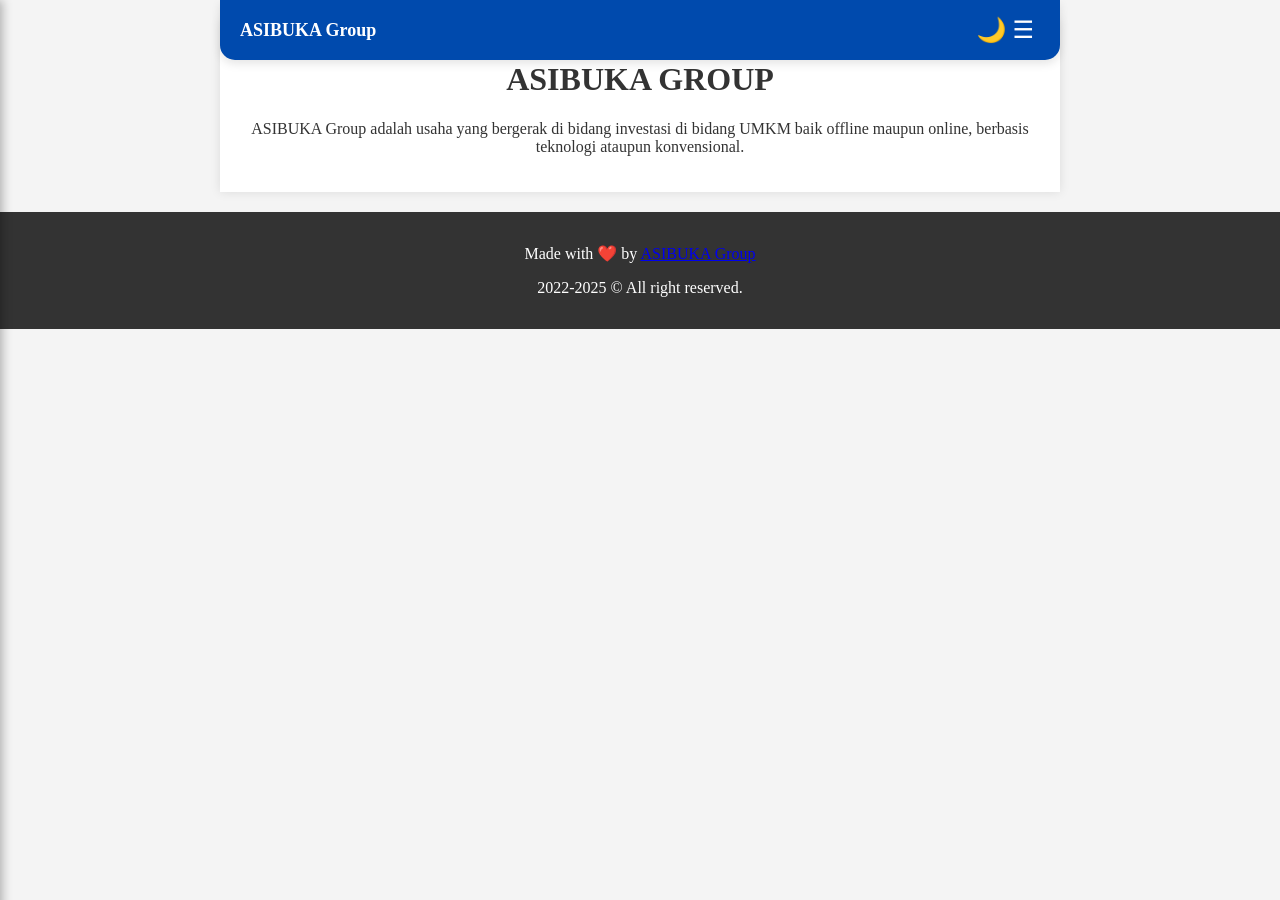
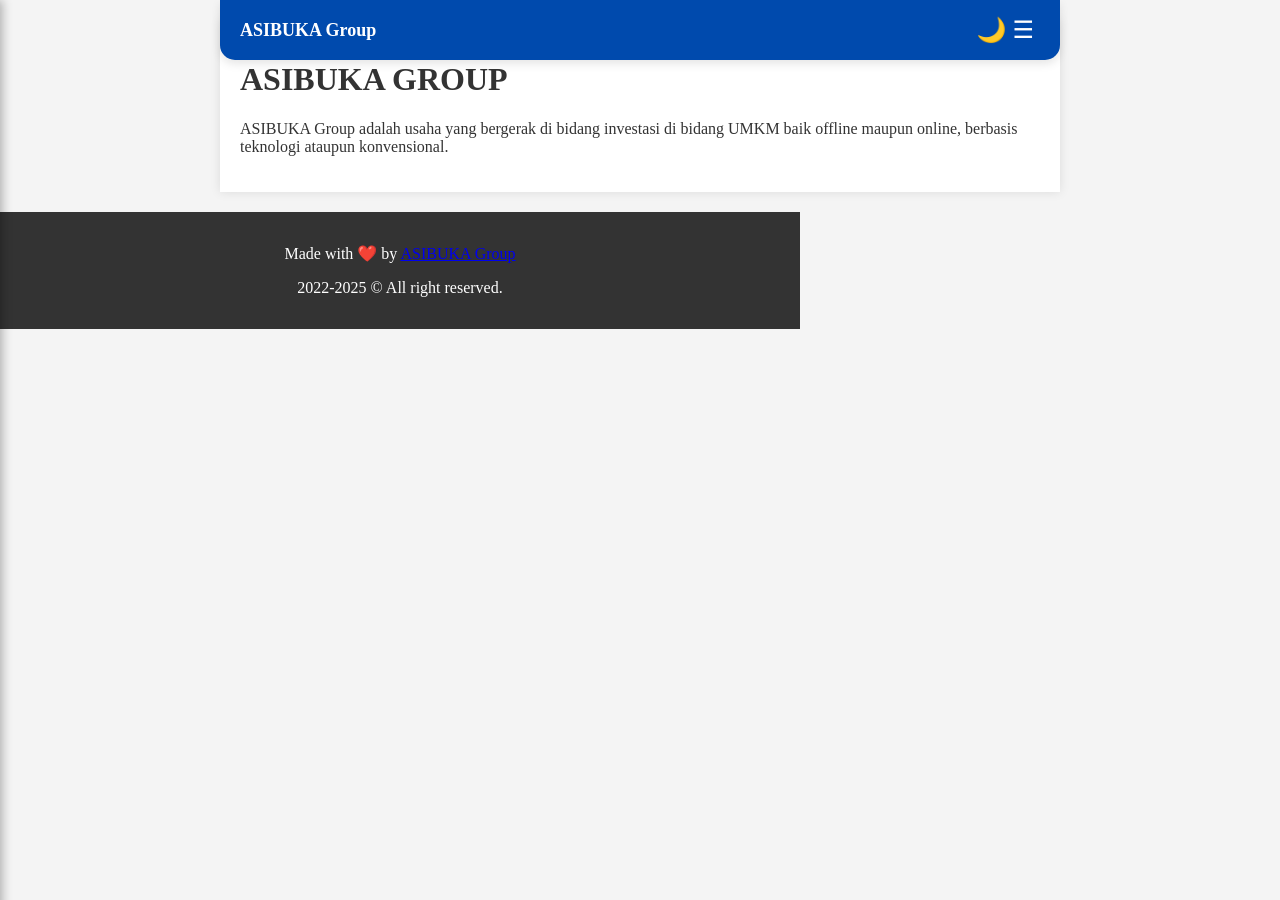
Before and after one commit to asibukagroup/asibukagroup.github.io, a Jekyll site: the page built from index.md, in a window 1280 px wide. Built offline with Jekyll 4.4.1, drawn with Linux system fonts in a browser that asks for light colours.

Commit message:
Update style.css

```diff
--- a/assets/css/style.css
+++ b/assets/css/style.css
@@ -1,4 +1,4 @@
-body{background-color:#f4f4f4;color:#333;transition:.3s ease-in-out;text-align:center;margin:0 auto}
+body{background-color:#f4f4f4;color:#333;transition:.3s ease-in-out;margin:0 auto}
 /* Dark Mode */
 body.dark-mode{background-color:#1e1e1e;color:#f4f4f4}
 /* Floating Navbar - Full Width */
@@ -29,6 +29,7 @@
     color: white;
     text-align: center;
     padding: 1rem 0;
+        max-width:800px;
 }
 
 main {
```
